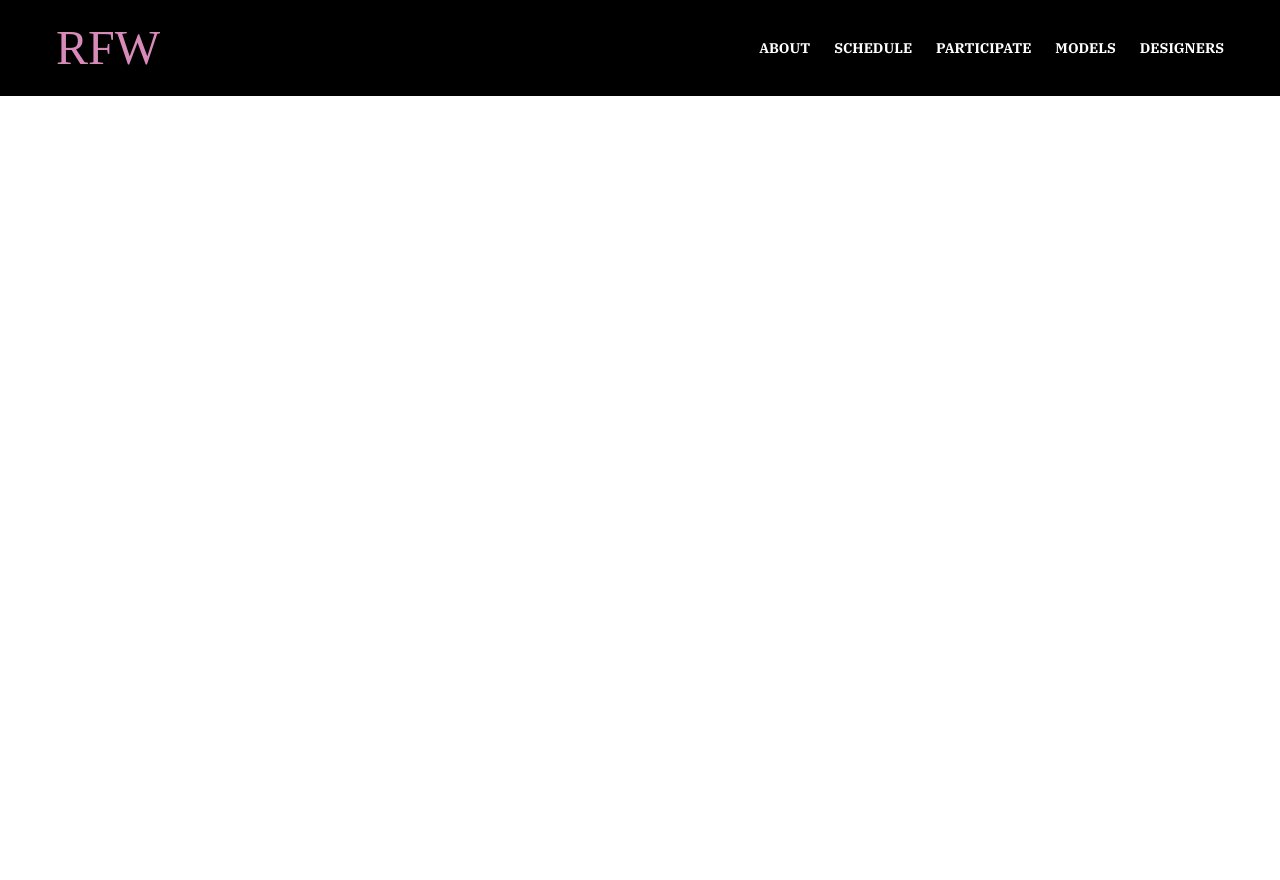
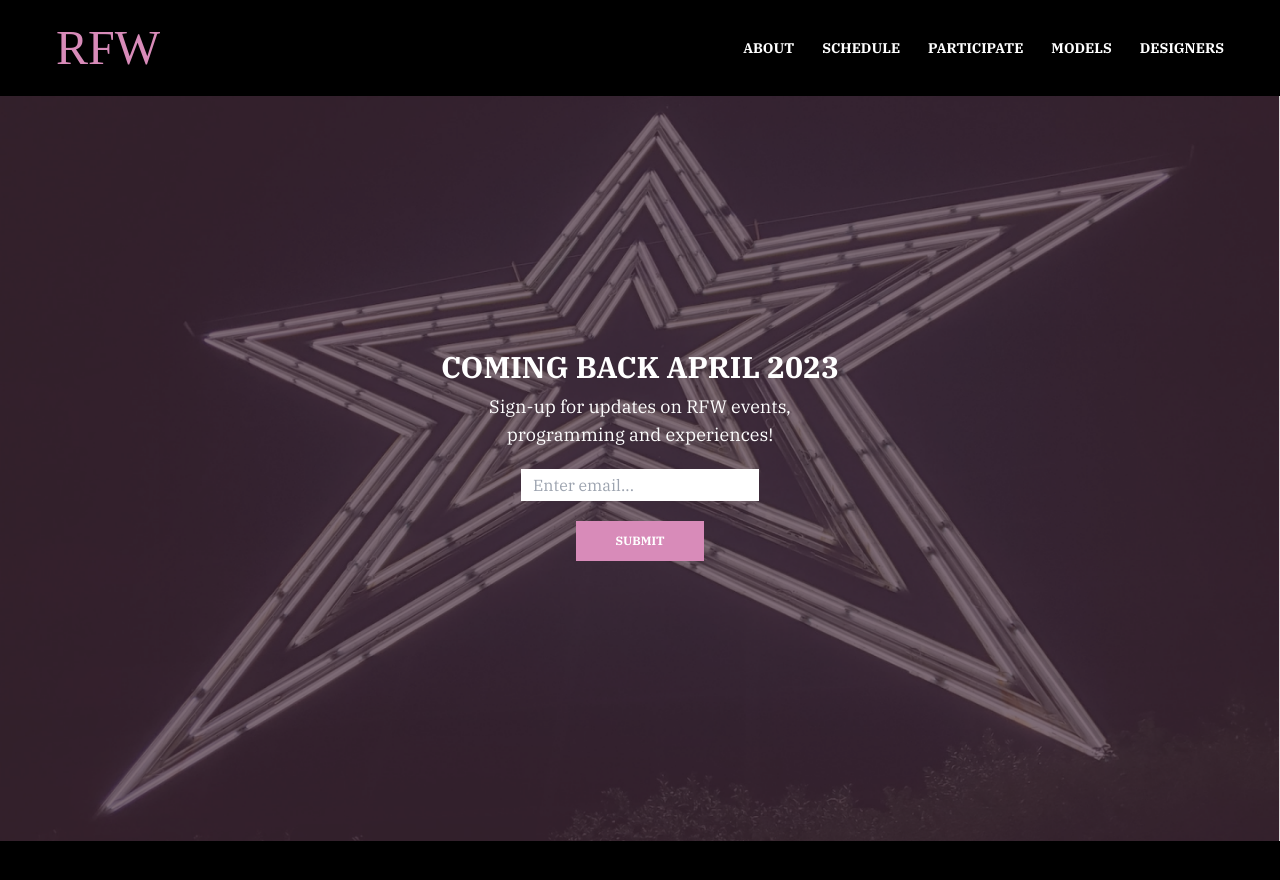
Before and after one commit to EnkiEnki77/rfw, a Next.js app: page / in a window 1280 px wide. Shown: the top 880 px of the page. Before the commit the page ends 800 px from the top, so only its background shows below. Built offline with nearby package versions, Linux system fonts and the light colour scheme; a web font is replaced by a local one.

Commit message:
created sign up component

```diff
--- a/components/Layout.tsx
+++ b/components/Layout.tsx
@@ -10,10 +10,10 @@ const Layout = ({children}: Props) => {
   return (
     <>
         <Header/>
-        <main>
+        <main className='w-full h-[745px] max-h-[1080px] relative'>
             {children}
         </main>
-        {/* <Footer/> */}
+        <Footer/>
     </>
   )
 }
--- a/components/Nav.tsx
+++ b/components/Nav.tsx
@@ -8,17 +8,10 @@ type Props = {
 const Nav = ({navItems}: Props) => {
   return (
     <nav>
-        <ul className='flex gap-6
-
-
-
-
-
-
-        '>
+        <ul className='flex gap-7'>
             {navItems.map(item => {return (
                 <Link  href={item.path}>
-                    <li className='text-white uppercase text-sm font-bold '>{item.pageName}</li>
+                    <li className='text-white uppercase text-sm font-bold hover:text-[#D88BB9]'>{item.pageName}</li>
                 </Link>
             )})}
         </ul>
--- /dev/null
+++ b/components/SignUp.tsx
@@ -0,0 +1,23 @@
+import React from 'react'
+
+type Props = {}
+
+const SignUp = (props: Props) => {
+  return (
+    <form className='flex flex-col items-center text-white gap-5 pt-[265px] h-full'>
+        <h2 className='uppercase text-3xl font-bold leading-3'>COMING BACK APRIL 2023</h2>
+        <h1 className='text-center text-lg'>Sign-up for updates on RFW events, <br/>
+            programming and experiences!</h1>
+        <input type="text"
+               placeholder='Enter email...'
+               className='py-1 px-3 text-black'
+               />
+        <button className='h-10 w-32 bg-[#D88BB9] hover:brightness-110 flex items-center justify-center uppercase text-xs font-bold'
+                type='submit'>
+                    submit
+        </button>
+    </form>
+  )
+}
+
+export default SignUp
--- a/pages/index.tsx
+++ b/pages/index.tsx
@@ -3,6 +3,8 @@ import Image from 'next/image'
 import { Inter } from 'next/font/google'
 import styles from '@/styles/Home.module.css'
 import Layout from '@/components/Layout'
+import star from '../public/assets/star.png'
+import SignUp from '@/components/SignUp'
 
 const inter = Inter({ subsets: ['latin'] })
 
@@ -22,7 +24,16 @@ export default function Home() {
         <link href="https://fonts.googleapis.com/css2?family=IBM+Plex+Serif:wght@400;700&display=swap" rel="stylesheet"/>
       </Head>
       <Layout>
-
+        <Image  style={{width: '100%',
+                        maxHeight: '750px',
+                        objectFit: 'cover',
+                        objectPosition: '0 -80px',
+                        position: 'absolute',
+                        zIndex: '-2'
+                      }}
+                src={star}
+                alt='Roanoke star'/>
+        <SignUp/>
       </Layout>
     </>
   )
--- a/styles/globals.css
+++ b/styles/globals.css
@@ -3,7 +3,19 @@
 @tailwind utilities;
 
 @layer base {
+    *{
+        @apply box-border
+    }
+
     html{
-        @apply font-ibm
+        @apply font-ibm min-h-screen
+    }
+
+    body{
+        @apply min-h-screen
+    }
+
+    #__next{
+        @apply min-h-screen flex flex-col justify-between
     }
 }
```
Also changed, not shown: public/assets/star.png (added).
